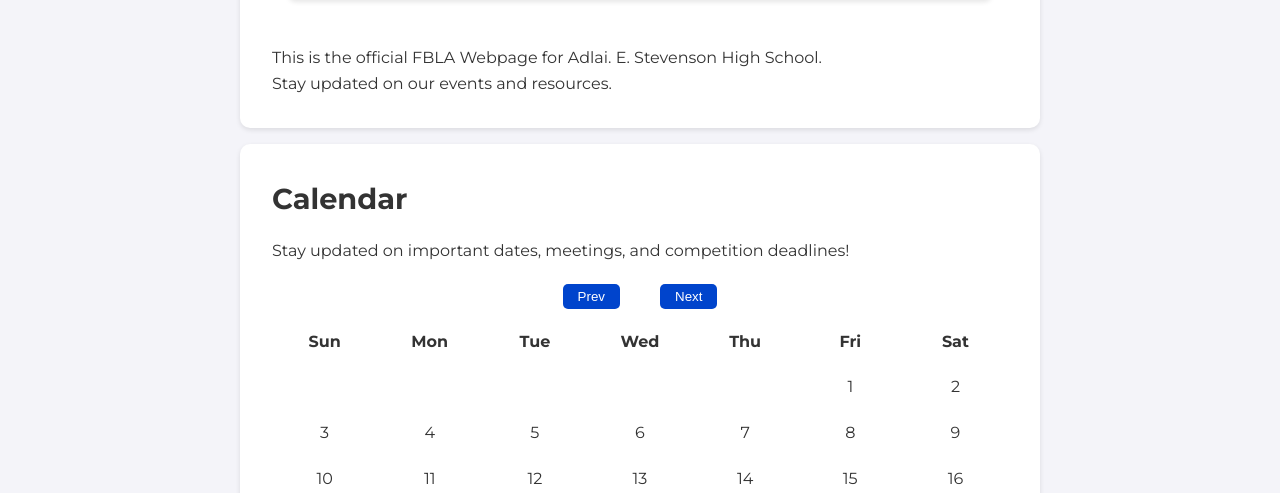
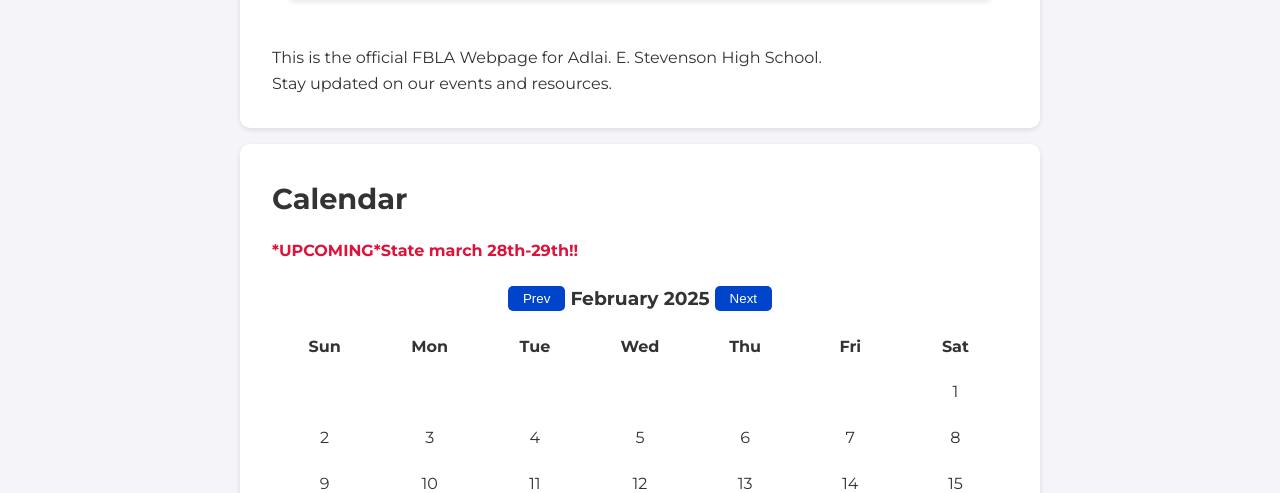
Before and after one commit to bradymeng/shs-fbla, a plain HTML site: page index.html in a window 1280 px wide. Shown: the part 459-952 px from the top of the page. Drawn offline with Linux system fonts and the light colour scheme.

Commit message:
fixed up calendar

```diff
--- a/css/calendar.css
+++ b/css/calendar.css
@@ -21,7 +21,7 @@
 }
 
 #calendar-header h3 {
-  margin: 0 20px;
+  margin: 0 5px;
 }
 
 table {
--- a/index.html
+++ b/index.html
@@ -42,12 +42,12 @@
     <!-- Event Calender-->
     <section id="Calendar">
         <h2><a href="#calendar">Calendar</a></h2>
-        <p>Stay updated on important dates, meetings, and competition deadlines!</p>
+        <p style="color: crimson;"><strong>*UPCOMING*State march 28th-29th!!</strong></p>
         <link rel="stylesheet" href="css/calendar.css">
         <div id="calendar-container">
             <div id="calendar-header">
                 <button id="prev-month">Prev</button>
-                <h3 id="month-year"></h3>
+                <h3 id="month-year">month-year</h3>
                 <button id="next-month">Next</button>
             </div>
             <table id="calendar">
@@ -183,6 +183,6 @@
     <footer>
         <p>&copy; 2025 Stevenson High School FBLA. All Rights Reserved.</p>
     </footer>
-    <script src="calendar.js"></script>
+    <script src="javascript/calendar.js"></script>
 </body>
 </html>
```
Also changed, not shown: pages/about.html (+1 -1 lines).
